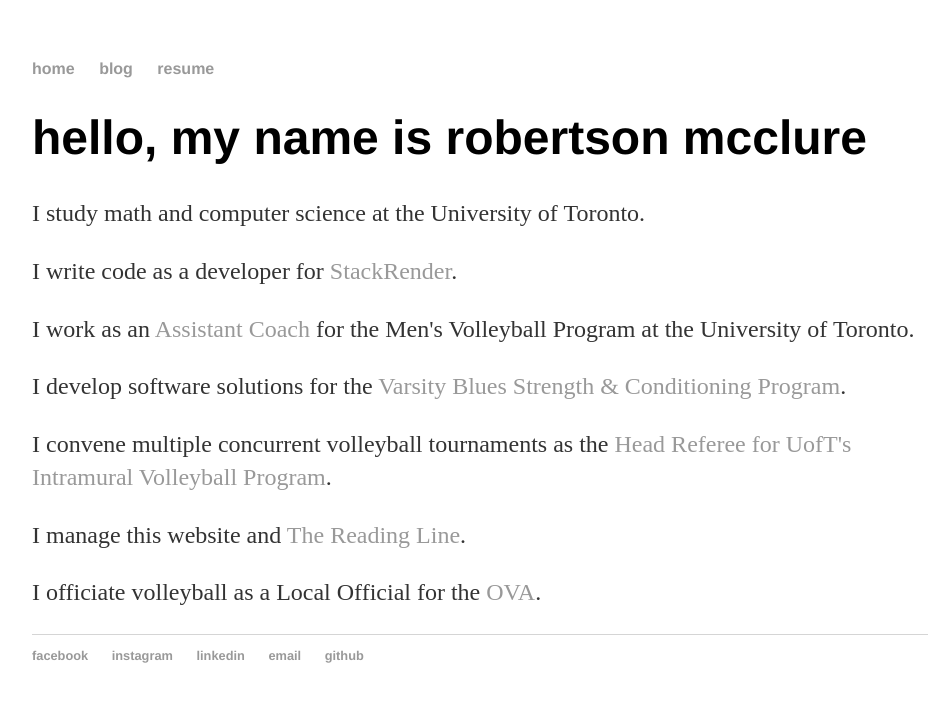
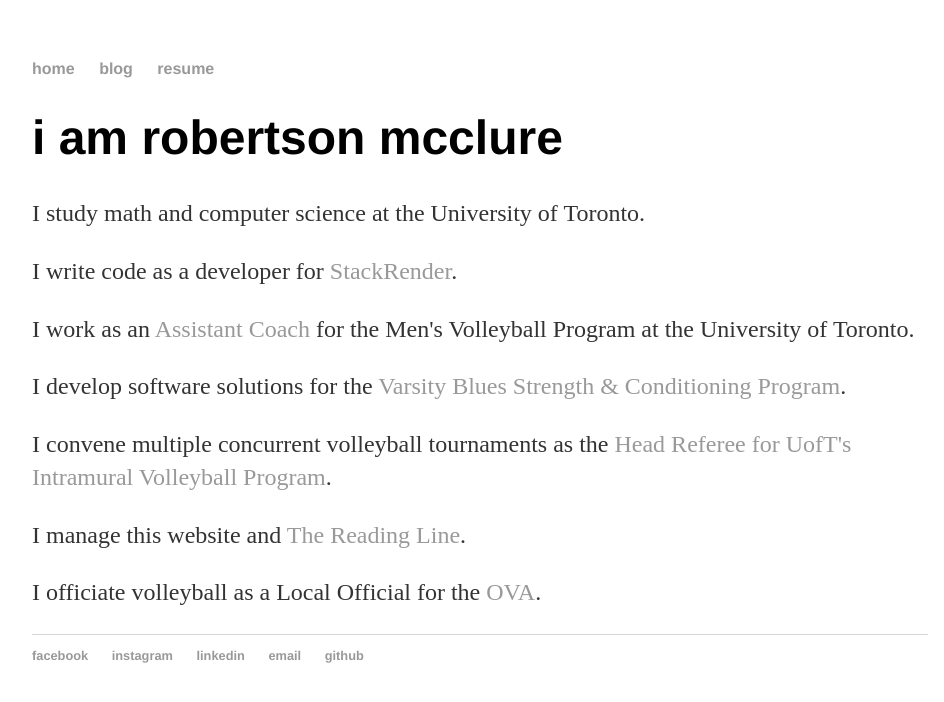
Before and after one commit to robertsonmcclure/robertsonmcclure.github.io, a Jekyll site: the page built from index.html, in a window 1280 px wide. Shown: the top 702 px of the page, without its empty margins (160-1104 px from the left). Built offline with Jekyll 4.4.1, drawn with Linux system fonts in a browser that asks for light colours; the list of posts is cut into pages by our own code.

Commit message:
commited using script

```diff
--- a/index.html
+++ b/index.html
@@ -2,7 +2,7 @@
 layout: default
 title: home
 ---
-<h1>hello, my name is robertson mcclure</h1>
+<h1>i am robertson mcclure</h1>
 
 <div class="post">
   {% include about.html %}
```
